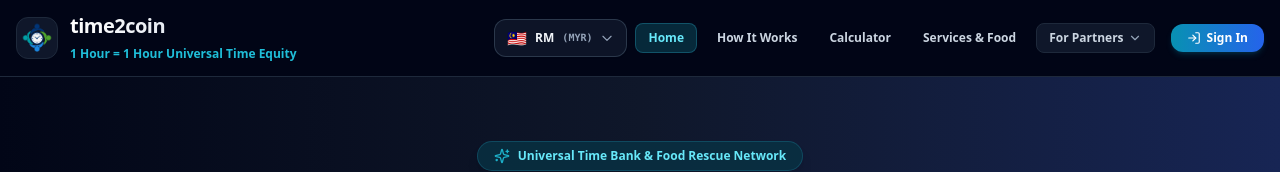
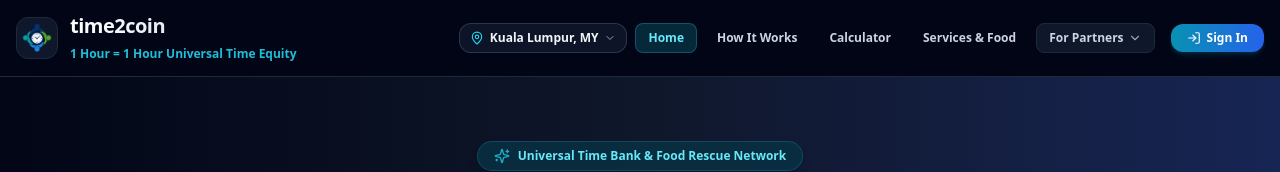
Before and after one commit to time2coin/time2coin, a Next.js app: page / in a window 1280 px wide. Shown: the top 172 px of the page. Built offline with nearby package versions, Linux system fonts and the light colour scheme.

Commit message:
Replace CountrySelector with LocationSelector

```diff
--- a/app/page.tsx
+++ b/app/page.tsx
@@ -1,8 +1,8 @@
 'use client';
-import CountrySelector from '@/components/CountrySelector';
 
 import React, { useState, useEffect } from 'react';
 import {
+  MapPin,
   Clock, ShieldCheck, HeartHandshake, Award, QrCode, Star, Lock,
   CheckCircle2, AlertCircle, Sparkles, ArrowRight, User, Check,
   RefreshCw, Sliders, ChevronRight, Utensils, Wifi, Building2,
@@ -56,6 +56,106 @@ interface ActiveTransaction {
   status: TransactionStatus;
   verificationPin: string;
   createdAt: string;
+}
+
+
+interface LocationOption {
+  id: string;
+  shortCode: string;
+  name: string;
+  flag: string;
+}
+
+const LOCATIONS: LocationOption[] = [
+  { id: 'MY-KL', shortCode: 'KL', name: 'Kuala Lumpur, MY', flag: '🇲🇾' },
+  { id: 'MY-SJ', shortCode: 'Subang', name: 'Subang Jaya, MY', flag: '🇲🇾' },
+  { id: 'SG-ALL', shortCode: 'SG', name: 'Singapore', flag: '🇸🇬' },
+  { id: 'UK-LON', shortCode: 'UK', name: 'London, UK', flag: '🇬🇧' },
+  { id: 'GLOBAL', shortCode: 'Global', name: 'Global (Remote Skills)', flag: '🌐' },
+];
+
+function LocationSelector({ className = '' }: { className?: string }) {
+  const [selected, setSelected] = useState<LocationOption>(LOCATIONS[0]);
+  const [isOpen, setIsOpen] = useState(false);
+  const dropdownRef = React.useRef<HTMLDivElement>(null);
+
+  useEffect(() => {
+    const saved = localStorage.getItem('time2coin_location');
+    if (saved) {
+      const match = LOCATIONS.find(l => l.id === saved);
+      if (match) setSelected(match);
+    }
+  }, []);
+
+  useEffect(() => {
+    const handleClickOutside = (event: MouseEvent) => {
+      if (dropdownRef.current && !dropdownRef.current.contains(event.target as Node)) {
+        setIsOpen(false);
+      }
+    };
+    document.addEventListener('mousedown', handleClickOutside);
+    return () => document.removeEventListener('mousedown', handleClickOutside);
+  }, []);
+
+  const handleSelect = (loc: LocationOption) => {
+    setSelected(loc);
+    setIsOpen(false);
+    localStorage.setItem('time2coin_location', loc.id);
+  };
+
+  return (
+    <div className={`relative inline-block text-left ${className}`} ref={dropdownRef}>
+      <button
+        type="button"
+        onClick={() => setIsOpen(!isOpen)}
+        className="flex items-center gap-1.5 px-2.5 py-1.5 bg-slate-900/90 hover:bg-slate-800 text-slate-200 border border-slate-700/80 rounded-xl text-xs font-semibold transition shadow-sm hover:border-cyan-500/50 shrink-0"
+        title="Select Community Location / District"
+      >
+        <MapPin className="w-3.5 h-3.5 text-cyan-400 shrink-0" />
+        <span className="font-bold text-slate-100 text-[11px] sm:text-xs">
+          <span className="sm:hidden">{selected.shortCode}</span>
+          <span className="hidden sm:inline">{selected.name}</span>
+        </span>
+        <ChevronDown className={`w-3 h-3 text-slate-400 transition-transform ${isOpen ? 'rotate-180' : ''}`} />
+      </button>
+
+      {isOpen && (
+        <div className="absolute right-0 sm:left-0 sm:right-auto mt-2 w-56 bg-slate-900/95 backdrop-blur-xl border border-slate-700/80 rounded-2xl shadow-2xl z-50 overflow-hidden divide-y divide-slate-800">
+          <div className="p-2.5 bg-slate-950/50">
+            <p className="text-[10px] font-bold uppercase tracking-wider text-cyan-400">Community Location</p>
+            <p className="text-[11px] text-slate-400 mt-0.5">Filter local physical services in your area</p>
+          </div>
+
+          <div className="p-1 space-y-0.5">
+            {LOCATIONS.map((loc) => {
+              const isSelected = loc.id === selected.id;
+              return (
+                <button
+                  key={loc.id}
+                  onClick={() => handleSelect(loc)}
+                  className={`w-full text-left px-3 py-2 rounded-xl text-xs flex items-center justify-between transition ${
+                    isSelected
+                      ? 'bg-cyan-950/60 text-cyan-200 border border-cyan-800/50 font-bold'
+                      : 'text-slate-300 hover:bg-slate-800/80 hover:text-white'
+                  }`}
+                >
+                  <div className="flex items-center gap-2">
+                    <span>{loc.flag}</span>
+                    <span>{loc.name}</span>
+                  </div>
+                  {isSelected && <Check className="w-3.5 h-3.5 text-cyan-400" />}
+                </button>
+              );
+            })}
+          </div>
+
+          <div className="p-2 bg-slate-950/70 text-center">
+            <span className="text-[10px] text-slate-400">⚡ 100% Cash-Free Local Skill Exchange</span>
+          </div>
+        </div>
+      )}
+    </div>
+  );
 }
 
 export default function Time2CoinMainApp() {
@@ -445,7 +545,7 @@ export default function Time2CoinMainApp() {
 
           {/* DESKTOP TOP NAV LINKS */}
           <div className="hidden lg:flex items-center gap-2 shrink-0">
-            <CountrySelector userJurisdictionId={currentUser?.jurisdiction_id} />
+            <LocationSelector />
             <a href="/" className="px-3 py-1.5 text-cyan-300 font-semibold text-xs bg-cyan-950/80 border border-cyan-800/80 rounded-lg">
               Home
             </a>
@@ -513,7 +613,7 @@ export default function Time2CoinMainApp() {
 
           {/* MOBILE HEADER CONTROLS (IPHONE) */}
           <div className="flex lg:hidden items-center gap-2">
-            <CountrySelector userJurisdictionId={currentUser?.jurisdiction_id} />
+            <LocationSelector />
             {currentUser && (
               <div className="bg-cyan-950/80 border border-cyan-800/80 rounded-full px-2.5 py-1 flex items-center gap-1.5">
                 <Sparkles className="w-3.5 h-3.5 text-cyan-400 animate-pulse" />
```
